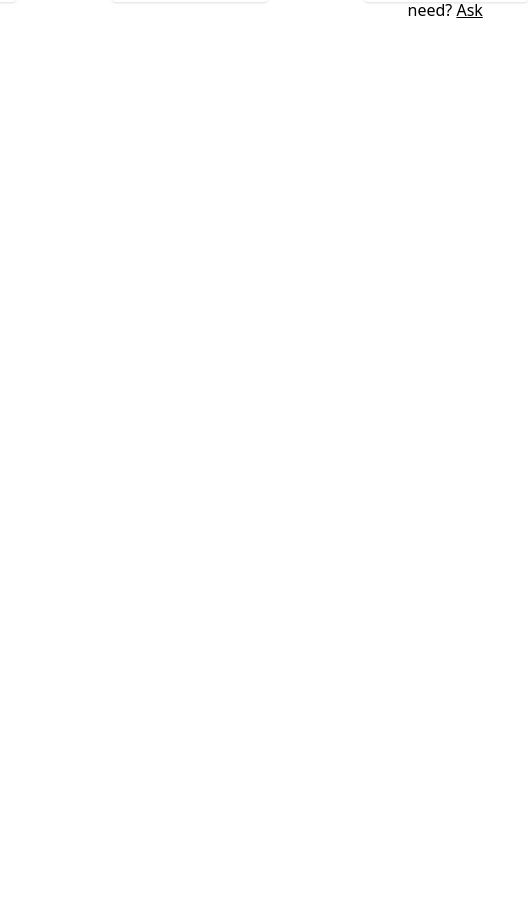
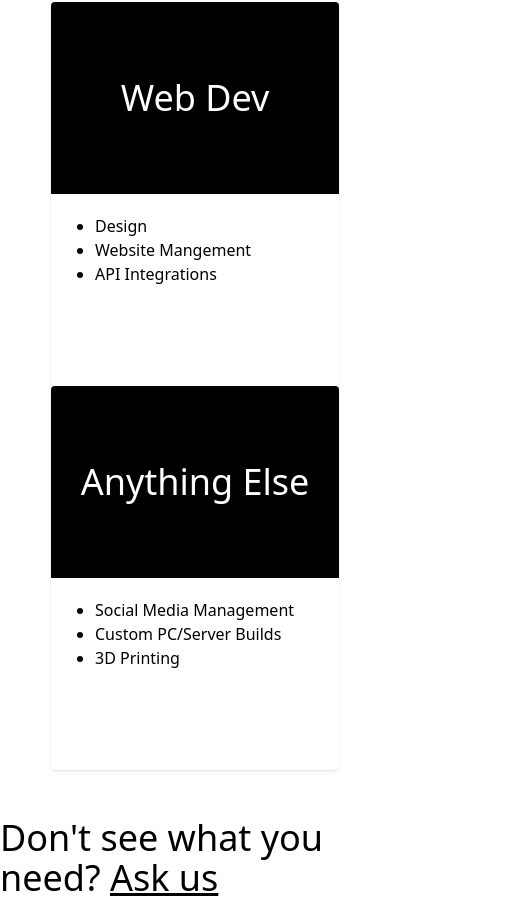
Before and after one commit to AbandonTech/site, a Next.js app: page / in a window 390 px wide. Shown: the part 900-1802 px from the top of the page, 528 px wide, since content can reach past the window. Before the commit the page ends 922 px from the top, so only its background shows below. Built offline with nearby package versions, Linux system fonts and the light colour scheme.

Commit message:
add mobile responsiveness to about cards
I changed about cards to default to flex-col, they will be flex-row with spacing on medium+ sized screens

```diff
--- a/src/components/aboutCards.tsx
+++ b/src/components/aboutCards.tsx
@@ -9,21 +9,26 @@ const hostingDesc = <ul className="list-disc pl-6">
 const webDev = <ul className="list-disc pl-6">
         <li>Design</li>
         <li>Website Mangement</li>
-        <li>Deployment</li>
+        <li>API Integrations</li>
     </ul>
 
 const anything = <ul className="list-disc pl-6">
         <li>Social Media Management</li>
         <li>Custom PC/Server Builds</li>
-        <li>Don&apos;t see what you need? <a className="underline hover:cursor-pointer" href="#contactUs">Ask</a></li>
+        <li>3D Printing</li>
     </ul>
 
 export default function AboutCards() {
     return (
-        <div className="flex flex-row items-center justify-center space-x-24 mt-12">
-            <Card title="Hosting" description={hostingDesc} />
-            <Card title="Web Dev" description={webDev} />
-            <Card title="Anything Else" description={anything} />
+        <div className="flex flex-col items-center justify-center mt-12">
+            <div className="flex flex-col md:flex-row md:space-x-24">
+                <Card title="Hosting" description={hostingDesc} />
+                <Card title="Web Dev" description={webDev} />
+                <Card title="Anything Else" description={anything} />
+            </div>
+            <div className="text-4xl mt-12">
+                <p>Don&apos;t see what you need? <a className="underline hover:cursor-pointer" href="#contactUs">Ask us</a></p>
+            </div>
         </div>
     )
 }
```
